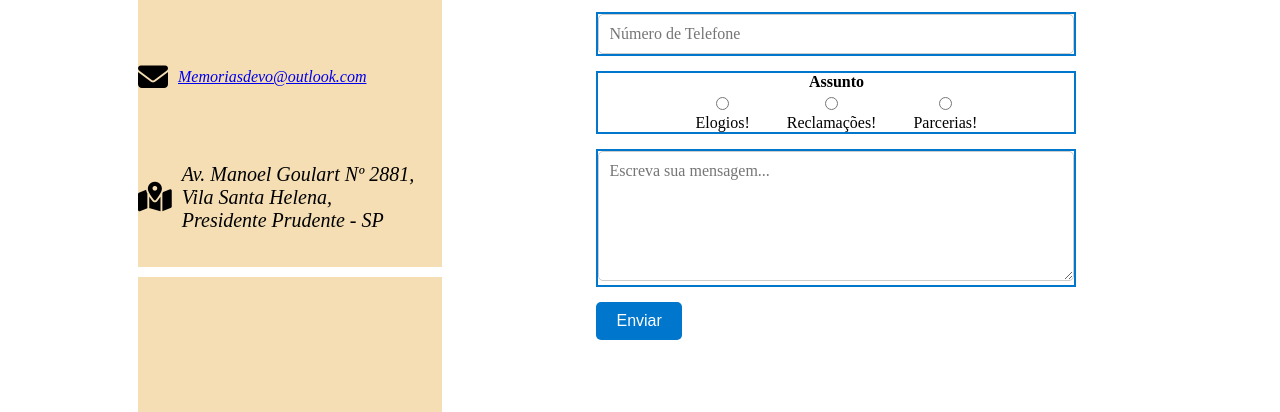
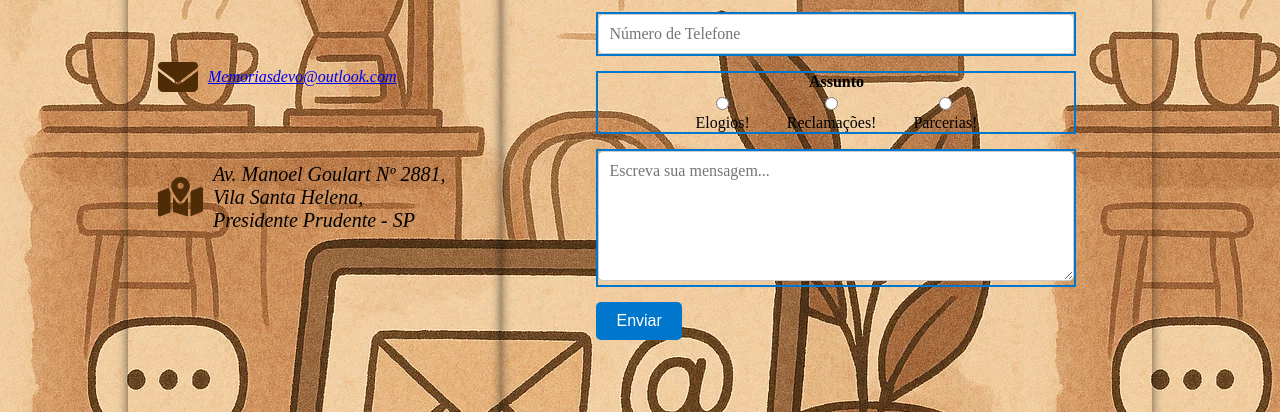
Before and after one commit to DevLuxor08/PaginadeContato, a plain HTML site: page index.html in a window 1280 px wide. Shown: the part 408-820 px from the top of the page. Drawn offline with Linux system fonts and the light colour scheme.

Commit message:
Css pré finalizado

```diff
--- a/assets/CSS/style.css
+++ b/assets/CSS/style.css
@@ -11,6 +11,9 @@ body{
     flex-direction: column;
     justify-content: center;
     align-items: center;
+    background-image: url(../img/contact.webp), url(../img/cont.webp);
+    background-size:  cover 100px 100px;
+    background-repeat: repeat;
 }
 
 /* TODO CONTEUDO DO SITE*/
@@ -53,12 +56,13 @@ body{
 
 .left-informations{
     display: flex;
-    align-items: flex-start;
+    align-items: center;
     justify-content: center;
     flex-direction: column;
     width: 40%;
     height: 100%;
     padding-left: 10px;
+    box-shadow: 0 0 10px rgba(0, 0, 0, 0.6);
 }
 
 .right-information{
@@ -68,6 +72,8 @@ body{
     flex-direction: column;
     width: 70%;
     height: 100%;
+    box-shadow: 0 0 10px rgba(0, 0, 0, 0.6);
+
 }
 
 /* TITULO DA INFORMAÇÂO*/
@@ -79,7 +85,6 @@ body{
     justify-content: center;
     flex-direction: column;
     margin-bottom: 30px;
-    background-color: wheat;
 }
 
 /* INFORMAÇÔES DE CONTATO */
@@ -87,7 +92,6 @@ body{
     display: flex;
     flex-direction: column;
     width: 100%;
-    background-color: wheat;
 }
 
 .iterative-information{
@@ -97,12 +101,12 @@ body{
     margin-bottom: 20px;
     width: 100%;
     height: 100px;
-    background-color: wheat;
 }
 
 .fa-whatsapp, .fa-phone, .fa-envelope, .fa-map-location-dot{
-    font-size: 30px;
+    font-size: 40px;
     font-style: none;
+    color: #4e2c06;
 }
 
 
@@ -114,7 +118,6 @@ body{
 .social-media{
     width: 100%;
     height: 180px;
-    background-color: wheat;
     display: flex;
     font-size: 35px;
     margin-top: 10px;
```
Also changed, not shown: assets/img/cont.webp (added), assets/img/contact.webp (added).
